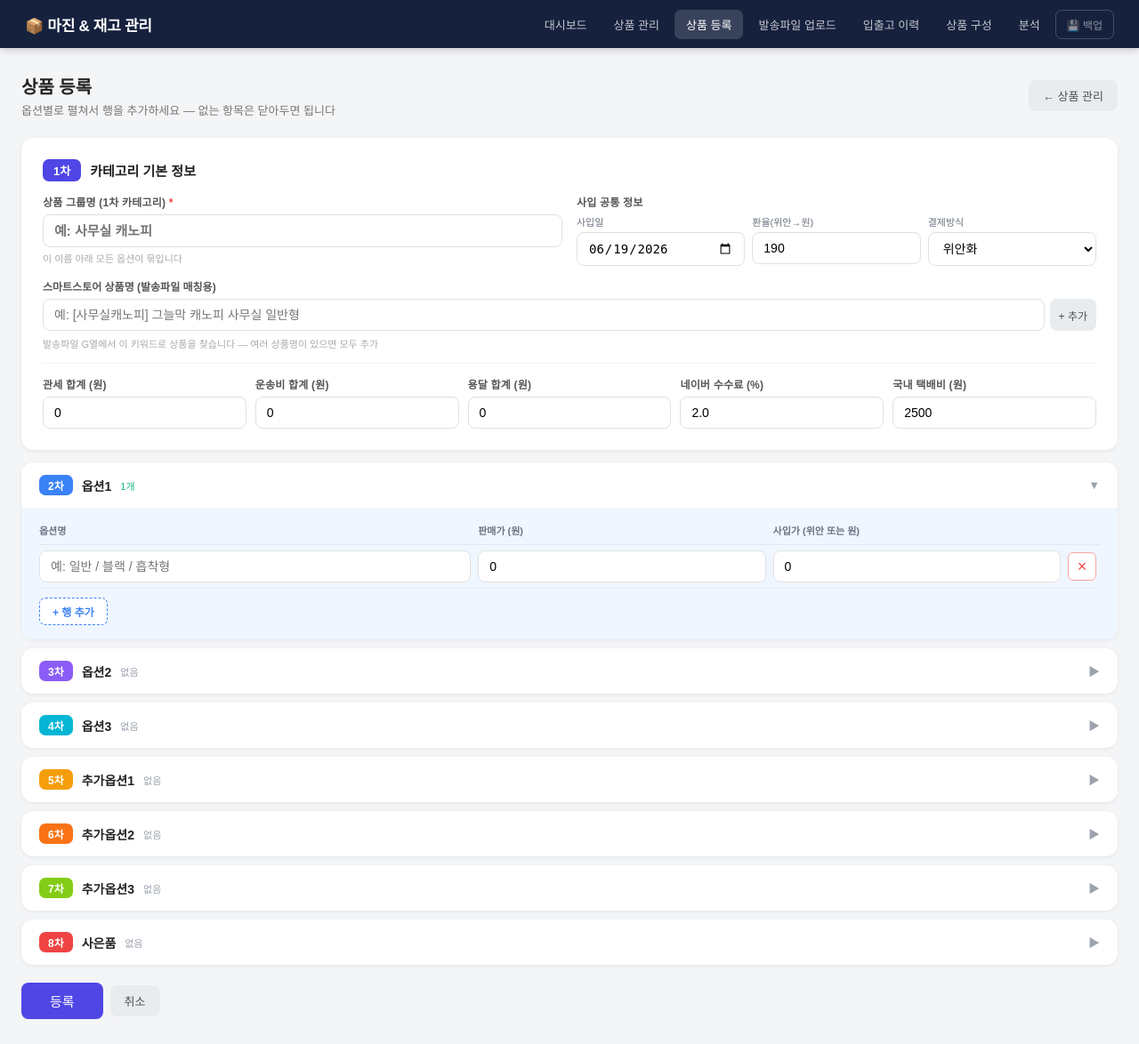
After one commit to hew1128/margin-stock, a Flask app: page /register in a window 1280 px wide. The commit adds this page. Shown: the whole page at 89% size. Run offline with Flask 3, Linux system fonts and the light colour scheme.

Commit message:
새 상품 등록 폼 추가 — 드롭다운/아코디언 방식
- /register 라우트 + product_register.html 신규 생성
- 1차(그룹명/스토어상품명/공통비용) + 2~8차(옵션1~3, 추가옵션1~3, 사은품) 아코디언
- 각 행: 옵션명 + 판매가 + 사입가 (모든 차수 동일 구조, 사은품 판매가 0원 가능)
- nav에 "상품 등록" 메뉴 분리 추가

Co-Authored-By: Claude Sonnet 4.6 <noreply@anthropic.com>

```diff
--- a/app.py
+++ b/app.py
@@ -593,6 +593,68 @@ def product_new():
     return render_template('product_form.html', product=None, keywords='',
                            is_add_batch=is_add_batch, group_name=group_name,
                            batch_groups=batch_groups, common=common)
+
+
+@app.route('/register', methods=['GET', 'POST'])
+def register():
+    if request.method == 'POST':
+        conn = get_db()
+        c = conn.cursor()
+        group_name      = request.form.get('group_name', '').strip()
+        purchase_date   = request.form.get('purchase_date') or datetime.now().strftime('%Y-%m-%d')
+        exchange_rate   = float(request.form.get('exchange_rate') or 190)
+        payment_method  = request.form.get('payment_method', '위안화')
+        customs_total   = int(request.form.get('customs_total') or 0)
+        shipping_total  = int(request.form.get('shipping_total') or 0)
+        yongdal_total   = int(request.form.get('yongdal_total') or 0)
+        naver_fee_rate  = float(request.form.get('naver_fee_rate') or 2.0)
+        domestic_ship   = int(request.form.get('domestic_shipping') or 2500)
+        store_names     = [s.strip() for s in request.form.getlist('store_names[]') if s.strip()]
+
+        tier_map = {
+            'opt1': '옵션1', 'opt2': '옵션2', 'opt3': '옵션3',
+            'add1': '추가옵션1', 'add2': '추가옵션2', 'add3': '추가옵션3',
+            'gift': '사은품',
+        }
+        count = 0
+        for tk, tier_label in tier_map.items():
+            opt_names = request.form.getlist(tk + '_names[]')
+            prices    = request.form.getlist(tk + '_prices[]')
+            buys      = request.form.getlist(tk + '_buys[]')
+            for i, opt_name in enumerate(opt_names):
+                opt_name = opt_name.strip()
+                if not opt_name:
+                    continue
+                sale_price = int(prices[i]) if i < len(prices) and prices[i] else 0
+                buy_val    = float(buys[i]) if i < len(buys) and buys[i] else 0.0
+                if payment_method in ('원화', '카드'):
+                    cny, krw = 0.0, int(buy_val)
+                else:
+                    cny, krw = buy_val, 0
+                c.execute("""INSERT INTO products
+                    (name, option_name, product_group, sale_price, purchase_price_cny, exchange_rate,
+                     customs_total, shipping_total, yongdal_total, import_quantity,
+                     naver_fee_rate, domestic_shipping, purchase_date,
+                     payment_method, purchase_price_krw, product_type)
+                    VALUES (?,?,?,?,?,?,?,?,?,?,?,?,?,?,?,?)""",
+                    (tier_label, opt_name, group_name, sale_price, cny, exchange_rate,
+                     customs_total, shipping_total, yongdal_total, 0,
+                     naver_fee_rate, domestic_ship, purchase_date,
+                     payment_method, krw, tk))
+                pid = c.lastrowid
+                c.execute("UPDATE products SET stock_group_id=? WHERE id=?", (pid, pid))
+                c.execute("INSERT INTO stock_in (product_id, quantity, exchange_rate, date, memo) VALUES (?,?,?,?,?)",
+                    (pid, 0, exchange_rate, purchase_date, '등록 초기'))
+                for sn in store_names:
+                    c.execute("INSERT INTO product_keywords (product_id, keyword) VALUES (?,?)", (pid, sn))
+                count += 1
+
+        conn.commit()
+        conn.close()
+        flash(f'{group_name} — {count}개 상품이 등록되었습니다.')
+        return redirect(url_for('products'))
+
+    return render_template('product_register.html')
 
 
 @app.route('/products/<int:pid>/edit', methods=['GET', 'POST'])
--- a/templates/base.html
+++ b/templates/base.html
@@ -72,7 +72,8 @@ tbody tr:hover td{background:#fafafa}
   <span class="brand">📦 마진 &amp; 재고 관리</span>
   <div class="nav-links">
     <a href="/" {% if request.endpoint=='dashboard' %}class="on"{% endif %}>대시보드</a>
-    <a href="/products" {% if 'product' in (request.endpoint or '') %}class="on"{% endif %}>상품 관리</a>
+    <a href="/products" {% if request.endpoint in ('products','product_edit','product_new') %}class="on"{% endif %}>상품 관리</a>
+    <a href="/register" {% if request.endpoint=='register' %}class="on"{% endif %}>상품 등록</a>
     <a href="/stock/upload" {% if request.endpoint=='stock_upload' %}class="on"{% endif %}>발송파일 업로드</a>
     <a href="/history" {% if request.endpoint=='history' %}class="on"{% endif %}>입출고 이력</a>
     <a href="/bundles" {% if 'bundle' in (request.endpoint or '') %}class="on"{% endif %}>상품 구성</a>
--- /dev/null
+++ b/templates/product_register.html
@@ -0,0 +1,191 @@
+{% extends 'base.html' %}
+{% block content %}
+<div class="ph">
+  <div>
+    <h1>상품 등록</h1>
+    <p>옵션별로 펼쳐서 행을 추가하세요 — 없는 항목은 닫아두면 됩니다</p>
+  </div>
+  <a href="/products" class="btn btn-secondary">← 상품 관리</a>
+</div>
+
+<form method="POST" action="/register" id="regForm">
+
+  {# ── 1차: 그룹명 + 스토어 상품명 ── #}
+  <div class="card" style="margin-bottom:14px">
+    <div style="display:flex;align-items:center;gap:10px;margin-bottom:14px">
+      <div style="background:#4f46e5;color:#fff;border-radius:7px;padding:3px 12px;font-size:13px;font-weight:700">1차</div>
+      <span style="font-size:15px;font-weight:700">카테고리 기본 정보</span>
+    </div>
+    <div class="row2">
+      <div class="form-group" style="margin:0">
+        <label>상품 그룹명 (1차 카테고리) <span style="color:#ef4444">*</span></label>
+        <input type="text" name="group_name" class="form-control" required
+               placeholder="예: 사무실 캐노피" style="font-size:15px;font-weight:600">
+        <p class="hint">이 이름 아래 모든 옵션이 묶입니다</p>
+      </div>
+      <div class="form-group" style="margin:0">
+        <label>사입 공통 정보</label>
+        <div style="display:grid;grid-template-columns:1fr 1fr 1fr;gap:8px">
+          <div>
+            <div style="font-size:11px;color:#6b7280;margin-bottom:4px">사입일</div>
+            <input type="date" name="purchase_date" class="form-control" id="purchaseDate">
+          </div>
+          <div>
+            <div style="font-size:11px;color:#6b7280;margin-bottom:4px">환율(위안→원)</div>
+            <input type="number" name="exchange_rate" class="form-control" value="190" step="0.01" id="exchRate">
+          </div>
+          <div>
+            <div style="font-size:11px;color:#6b7280;margin-bottom:4px">결제방식</div>
+            <select name="payment_method" class="form-control" onchange="togglePayMethod(this)">
+              <option value="위안화">위안화</option>
+              <option value="원화">원화</option>
+              <option value="카드">카드</option>
+            </select>
+          </div>
+        </div>
+      </div>
+    </div>
+
+    <div style="margin-top:14px">
+      <label style="font-size:12px;font-weight:600;color:#555;display:block;margin-bottom:6px">스마트스토어 상품명 (발송파일 매칭용)</label>
+      <div id="storeNameRows">
+        <div style="display:flex;gap:6px;margin-bottom:6px">
+          <input type="text" name="store_names[]" class="form-control" placeholder="예: [사무실캐노피] 그늘막 캐노피 사무실 일반형">
+          <button type="button" onclick="addStoreName()" class="btn btn-secondary btn-sm" style="white-space:nowrap">+ 추가</button>
+        </div>
+      </div>
+      <p class="hint">발송파일 G열에서 이 키워드로 상품을 찾습니다 — 여러 상품명이 있으면 모두 추가</p>
+    </div>
+
+    <div style="margin-top:14px;padding-top:14px;border-top:1px solid #f3f4f6">
+      <div style="display:grid;grid-template-columns:1fr 1fr 1fr 1fr 1fr;gap:10px">
+        <div class="form-group" style="margin:0">
+          <label>관세 합계 (원)</label>
+          <input type="number" name="customs_total" class="form-control" value="0">
+        </div>
+        <div class="form-group" style="margin:0">
+          <label>운송비 합계 (원)</label>
+          <input type="number" name="shipping_total" class="form-control" value="0">
+        </div>
+        <div class="form-group" style="margin:0">
+          <label>용달 합계 (원)</label>
+          <input type="number" name="yongdal_total" class="form-control" value="0">
+        </div>
+        <div class="form-group" style="margin:0">
+          <label>네이버 수수료 (%)</label>
+          <input type="number" name="naver_fee_rate" class="form-control" value="2.0" step="0.01">
+        </div>
+        <div class="form-group" style="margin:0">
+          <label>국내 택배비 (원)</label>
+          <input type="number" name="domestic_shipping" class="form-control" value="2500">
+        </div>
+      </div>
+    </div>
+  </div>
+
+  {# ── 옵션 섹션 공통 템플릿 (JS로 생성) ── #}
+  {% set sections = [
+    ('opt1',  '옵션1',    '2차', '#3b82f6', '#eff6ff', True),
+    ('opt2',  '옵션2',    '3차', '#8b5cf6', '#f5f3ff', False),
+    ('opt3',  '옵션3',    '4차', '#06b6d4', '#ecfeff', False),
+    ('add1',  '추가옵션1','5차', '#f59e0b', '#fffbeb', False),
+    ('add2',  '추가옵션2','6차', '#f97316', '#fff7ed', False),
+    ('add3',  '추가옵션3','7차', '#84cc16', '#f7fee7', False),
+    ('gift',  '사은품',   '8차', '#ef4444', '#fef2f2', False),
+  ] %}
+
+  {% for key, label, tier, color, bg, default_open in sections %}
+  <div class="card" style="margin-bottom:10px;padding:0;overflow:hidden">
+    <div onclick="toggleSection('{{ key }}')"
+         style="display:flex;align-items:center;justify-content:space-between;padding:14px 20px;cursor:pointer;background:#fff"
+         onmouseover="this.style.background='#f9fafb'" onmouseout="this.style.background='#fff'">
+      <div style="display:flex;align-items:center;gap:10px">
+        <div style="background:{{ color }};color:#fff;border-radius:7px;padding:3px 10px;font-size:12px;font-weight:700">{{ tier }}</div>
+        <span style="font-size:14px;font-weight:700">{{ label }}</span>
+        <span id="{{ key }}_badge" style="font-size:11px;color:#9ca3af">없음</span>
+      </div>
+      <div style="display:flex;align-items:center;gap:10px">
+        <span id="{{ key }}_arrow" style="font-size:13px;color:#9ca3af;transition:transform .2s">{% if default_open %}▼{% else %}▶{% endif %}</span>
+      </div>
+    </div>
+
+    <div id="{{ key }}_body" style="{% if not default_open %}display:none;{% endif %}border-top:1px solid #f3f4f6;background:{{ bg }};padding:16px 20px">
+      <div style="display:grid;grid-template-columns:1.5fr 1fr 1fr 36px;gap:8px;font-size:11px;color:#6b7280;font-weight:600;padding-bottom:8px;border-bottom:1px solid rgba(0,0,0,.06)">
+        <span>옵션명</span><span>판매가 (원)</span><span>사입가 (위안 또는 원)</span><span></span>
+      </div>
+      <div id="{{ key }}_rows"></div>
+      <button type="button" onclick="addRow('{{ key }}')"
+              style="margin-top:10px;background:#fff;border:1px dashed {{ color }};color:{{ color }};border-radius:7px;padding:6px 14px;font-size:12px;cursor:pointer;font-weight:600">
+        + 행 추가
+      </button>
+    </div>
+  </div>
+  {% endfor %}
+
+  <div class="flex mt" style="margin-top:20px">
+    <button type="submit" class="btn btn-primary" style="font-size:15px;padding:10px 32px">등록</button>
+    <a href="/products" class="btn btn-secondary">취소</a>
+  </div>
+</form>
+
+<script>
+var TODAY = new Date().toISOString().slice(0,10);
+document.getElementById('purchaseDate').value = TODAY;
+
+function toggleSection(key) {
+  var body  = document.getElementById(key + '_body');
+  var arrow = document.getElementById(key + '_arrow');
+  var open  = body.style.display !== 'none';
+  body.style.display = open ? 'none' : '';
+  arrow.textContent  = open ? '▶' : '▼';
+  if (!open && document.getElementById(key + '_rows').children.length === 0) {
+    addRow(key);
+  }
+}
+
+function addRow(key) {
+  var container = document.getElementById(key + '_rows');
+  var div = document.createElement('div');
+  div.style.cssText = 'display:grid;grid-template-columns:1.5fr 1fr 1fr 36px;gap:8px;align-items:center;padding:6px 0;border-bottom:1px solid rgba(0,0,0,.04)';
+  div.innerHTML =
+    '<input type="text"   name="' + key + '_names[]"   class="form-control" placeholder="예: 일반 / 블랙 / 흡착형">'
+    +'<input type="number" name="' + key + '_prices[]"  class="form-control" placeholder="0" value="0" oninput="updateBadge(\'' + key + '\')">'
+    +'<input type="number" name="' + key + '_buys[]"    class="form-control" placeholder="0" value="0" step="0.01">'
+    +'<input type="hidden" name="' + key + '_qtys[]"    value="1">'
+    +'<button type="button" onclick="removeRow(this,\'' + key + '\')" '
+    +'style="width:32px;height:32px;border:1px solid #fca5a5;background:#fff;border-radius:6px;cursor:pointer;color:#ef4444;font-size:18px;line-height:1;padding:0">×</button>';
+  container.appendChild(div);
+  updateBadge(key);
+}
+
+function removeRow(btn, key) {
+  var container = document.getElementById(key + '_rows');
+  if (container.children.length <= 1) { btn.closest('div').remove(); updateBadge(key); return; }
+  btn.closest('div').remove();
+  updateBadge(key);
+}
+
+function updateBadge(key) {
+  var container = document.getElementById(key + '_rows');
+  var badge = document.getElementById(key + '_badge');
+  var cnt = container.children.length;
+  badge.textContent = cnt > 0 ? cnt + '개' : '없음';
+  badge.style.color = cnt > 0 ? '#10b981' : '#9ca3af';
+}
+
+function addStoreName() {
+  var container = document.getElementById('storeNameRows');
+  var div = document.createElement('div');
+  div.style.cssText = 'display:flex;gap:6px;margin-bottom:6px';
+  div.innerHTML =
+    '<input type="text" name="store_names[]" class="form-control" placeholder="스마트스토어 상품명...">'
+    +'<button type="button" onclick="this.parentElement.remove()" class="btn btn-danger btn-sm" style="white-space:nowrap">삭제</button>';
+  container.appendChild(div);
+}
+
+// 옵션1은 기본으로 열기
+window.addEventListener('DOMContentLoaded', function() {
+  if (document.getElementById('opt1_rows').children.length === 0) addRow('opt1');
+});
+</script>
+{% endblock %}
```
